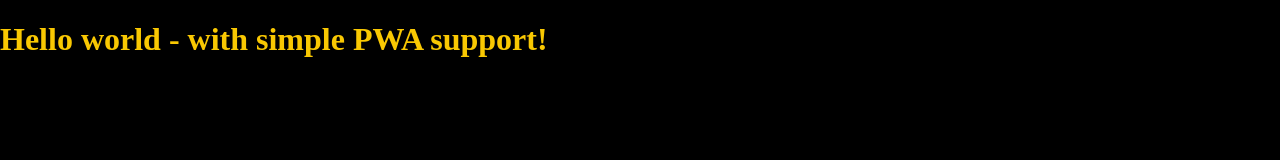
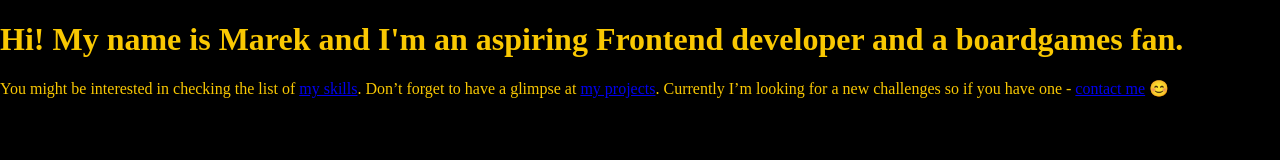
Before and after one commit to mankom/mankom.github.io, a website: page src/content/index.html in a window 1280 px wide. Drawn offline with nearby package versions, Linux system fonts and the light colour scheme; files that its build step writes are made by us from their sources.

Commit message:
feat: me section scheme

```diff
--- a/package.json
+++ b/package.json
@@ -5,7 +5,7 @@
   "main": "index.js",
   "scripts": {
     "predeploy": "gulp build",
-    "deploy": "gh-pages -d dist"
+    "deploy": "gh-pages -d dist -b master"
   },
   "repository": {
     "type": "git",
--- a/src/content/index.html
+++ b/src/content/index.html
@@ -8,13 +8,13 @@
     <meta name="description" content="Description" />
 
     <!-- Title -->
-    <meta property="og:title" content="" />
+    <meta property="og:title" content="CV Marek Mańko" />
     <!-- OPTIONAL description. 2-4 sentences. -->
     <meta property="og:description" content="" />
     <!-- full url with http(s) ie. https://maciejkorsan.github.io/my-repo/ -->
     <meta property="og:url" content="" />
     <!-- full url to the image with http(s) ie. https://maciejkorsan.github.io/my-repo/assets/img/fb.png. Facebook suggests at least 1200 x 630. -->
-    <meta property="og:image" content="https://maciejkorsan.com/wtf-gulp-starter/assets/img/cover.png" />
+    <meta property="og:image" content="" />
 
     <link rel="manifest" href="manifest.json" />
     <meta name="apple-mobile-web-app-capable" content="yes" />
@@ -33,7 +33,14 @@
     <link rel="stylesheet" href="css/main.css" />
   </head>
   <body>
-    <h1>Hello world - with simple PWA support!</h1>
+    <section class="me">
+      <h1 class="me__title">
+        Hi! My name is Marek and I'm an aspiring Frontend developer and a boardgames fan.
+      </h1>
+      <p class="me__text">
+        You might be interested in checking the list of <a class="me__link" href="#">my skills</a>. Don’t forget to  have a glimpse at <a class="me__link" href="#">my projects</a>. Currently I’m looking for a new challenges so if you have one - <a class="me__link" href="#">contact me</a> 😊
+      </p>
+    </section>
 
     <script src="js/main.js"></script>
   </body>
```
